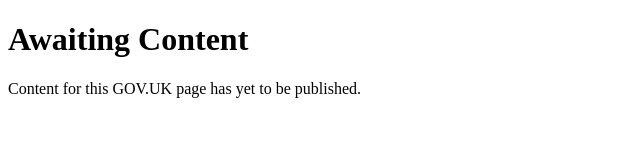
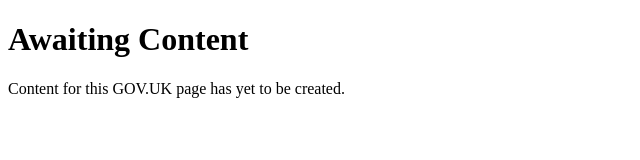
Before and after one commit to alphagov/side-by-side-browser, a website: page public/418.html in a window 1280 px wide. Shown: the full height of the page, 0-640 px from the left. Drawn offline with Linux system fonts and the light colour scheme.

Commit message:
clarified awaiting content

```diff
--- a/public/418.html
+++ b/public/418.html
@@ -5,6 +5,6 @@
 	</head>
 	<body>
 		<h1>Awaiting Content</h1>
-                <p>Content for this GOV.UK page has yet to be published.</p>
+                <p>Content for this GOV.UK page has yet to be created.</p>
 	</body>
 </html>
```
